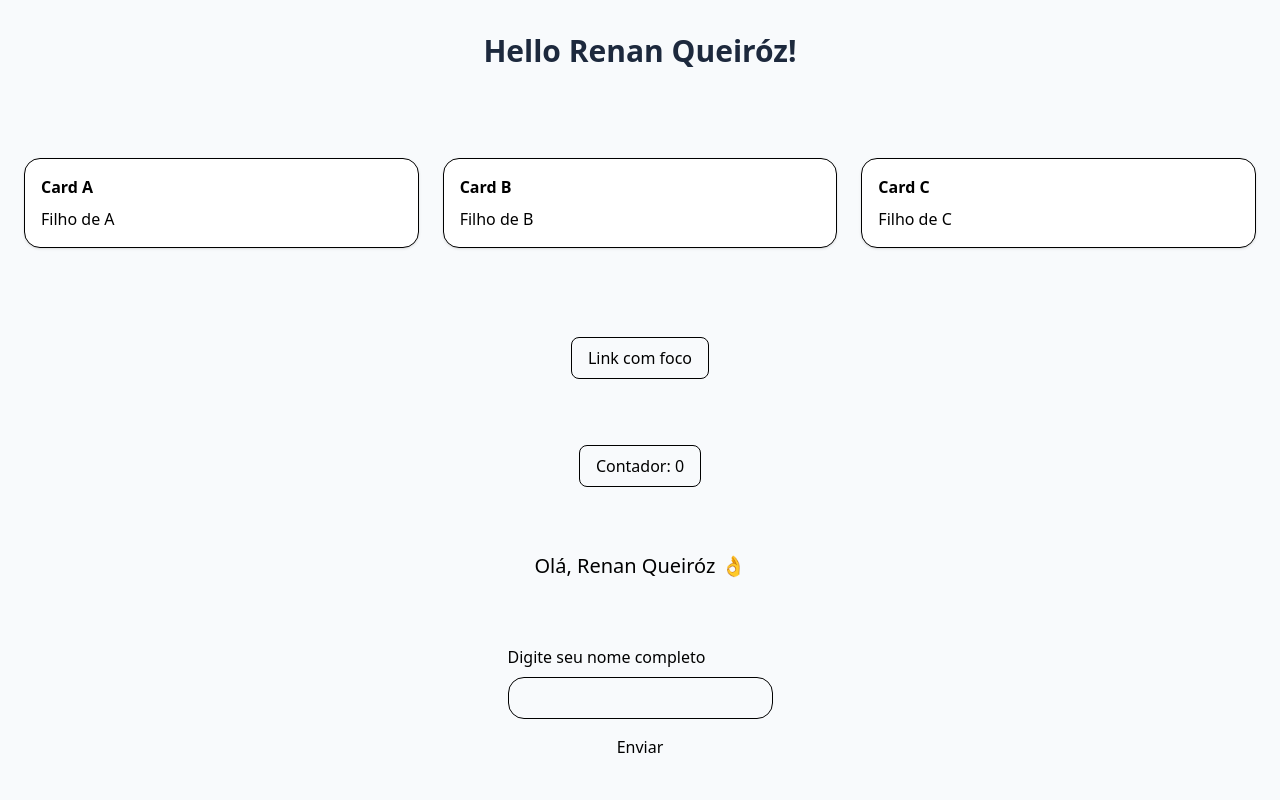
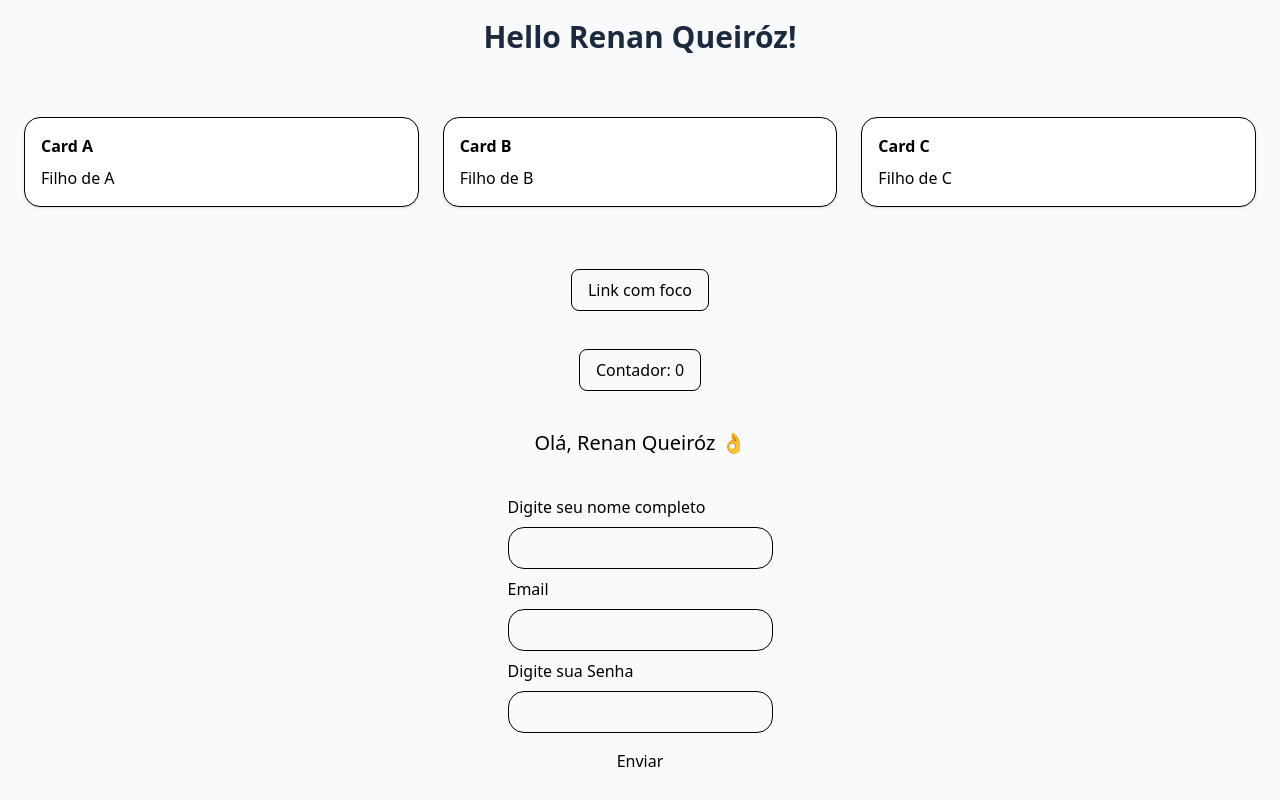
Before and after one commit to Renan-Queiroz/meu-primeiro-app, a React (Vite) app: page / in a window 1280 px wide. Built offline with nearby package versions, Linux system fonts and the light colour scheme.

Commit message:
formulario complementado

```diff
--- a/src/App.jsx
+++ b/src/App.jsx
@@ -12,15 +12,21 @@ const CARDS = [
 const App = () => {
   const [count, setCount] = useState(0)
   const [name, setName] = useState("")
+  const [email, setEmail] = useState("")
+  const [password, setPassword] = useState("")
+
 
   const inc = () => setCount(c => c + 1)
 
   const handleSubmit = event => {
     event.preventDefault()
 
-    console.log({ name })
+    console.log({ name, email, password })
     setName("")
-    // Enviar para API/banco de dados
+    setEmail("")
+    setPassword("")
+
+      // Enviar para API/banco de dados
   }
 
   return (
@@ -57,6 +63,20 @@ const App = () => {
           onChange={event => setName(event.target.value)}
         />
 
+        <TextField
+          label="Email"
+          type="text"
+          value={email}
+          onChange={event => setEmail(event.target.value)}
+        />
+
+        <TextField
+          label="Digite sua Senha"
+          type="password"
+          value={password}
+          onChange={event => setPassword(event.target.value)}
+        />
+
         <button
           type="submit"
           className="inline-bock px-4 py-2 w-full rounded-lg borger hover:bg-slate-300 focus:rijng-2 focus:ring-blue-500 cursor-pointer"
```
